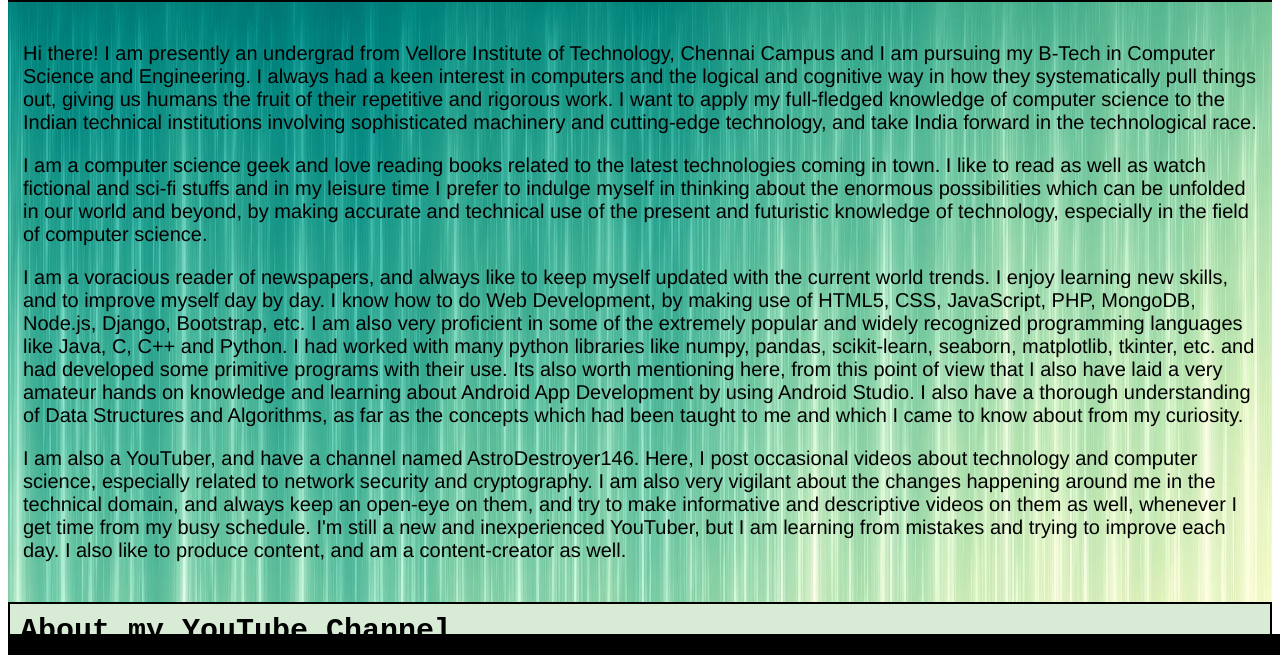
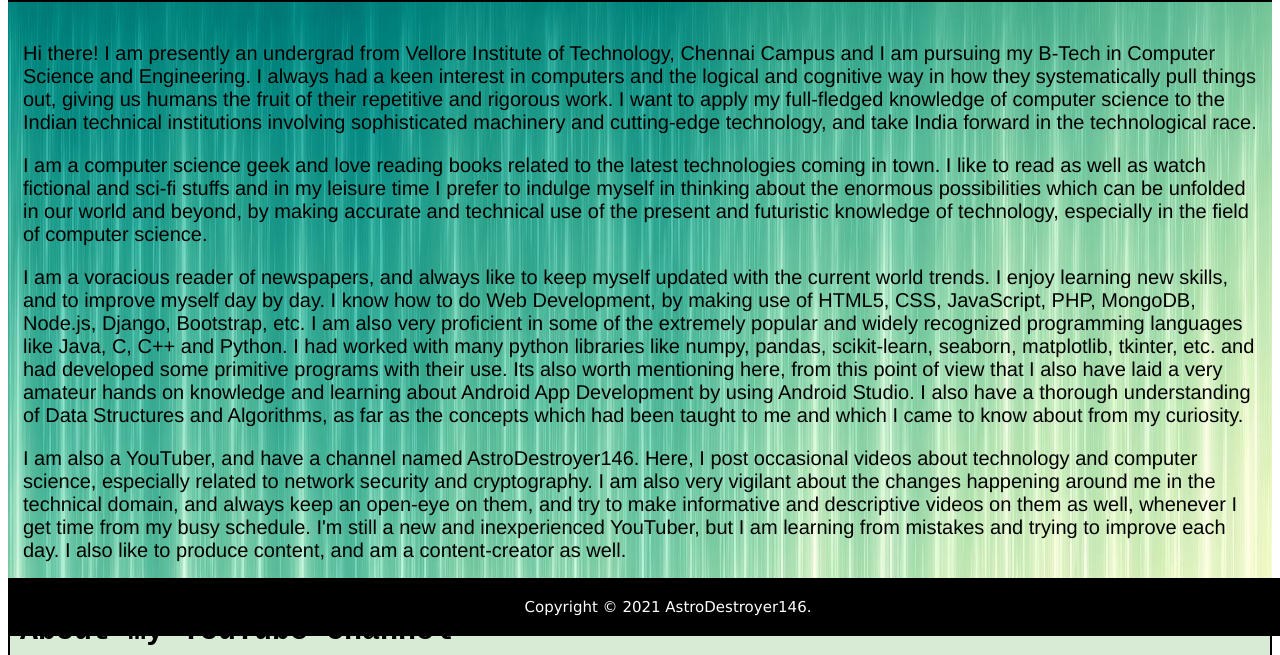
Before and after one commit to astrodestroyergithub/Astro-Web, a plain HTML site: page about.html in a window 1280 px wide. Shown: the part 189-844 px from the top of the page. Drawn offline with Linux system fonts and the light colour scheme.

Commit message:
Update about.html

```diff
--- a/about.html
+++ b/about.html
@@ -39,7 +39,7 @@
             <p>Hello Explorers ! In this channel we Explore all the things which we encounter in our life. Be it any technology related geeky stuff, wonders happening in the world of science, or about the debates and news going on all around us. It is a channel which tries to go into the details of things and do an accurate and quite satisfactory analysis of it. So if you are new and like to wander every possible domain within our reach and even beyond our dimension, feel relaxed as you have come to the right place ! Show some love and Subscribe to the channel and come with me in the most adventurous and thrilling journey to know the unknown !</p>
         </div>
         <footer>
-            <p style="text-align:center; background-color: black; color:white; font-family: verdana; font-size: 15px; padding: 9px; width: 100%; position: absolute; bottom: -12%; padding: 20px;">Copyright &copy; 2021 AstroDestroyer146.</p>
+            <p style="text-align:center; background-color: black; color:white; font-family: verdana; font-size: 15px; padding: 9px; width: 100%; position: absolute; bottom: -5%; padding: 20px;">Copyright &copy; 2021 AstroDestroyer146.</p>
         </footer>
         <script src="typed.js"></script>
         <script>
```
